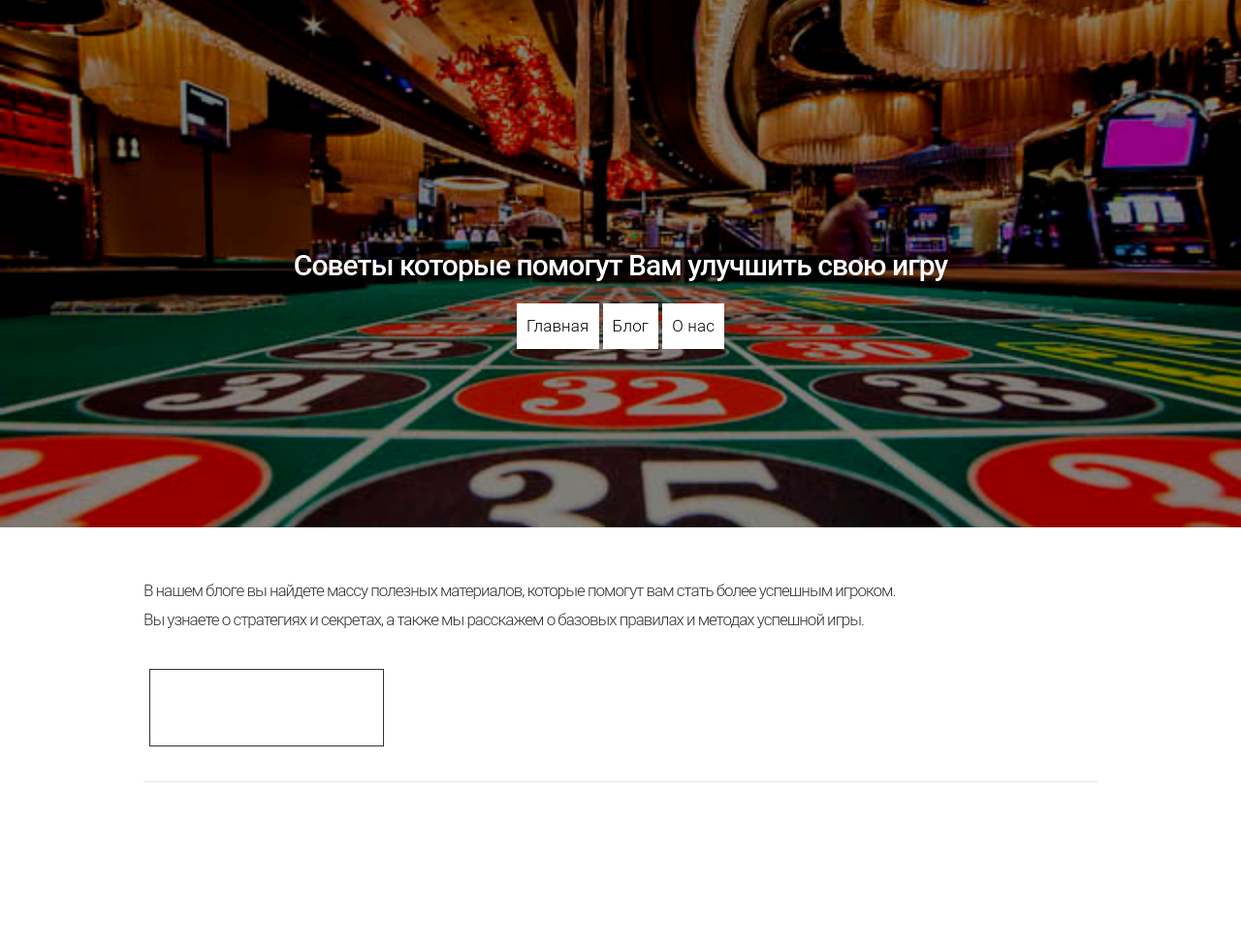
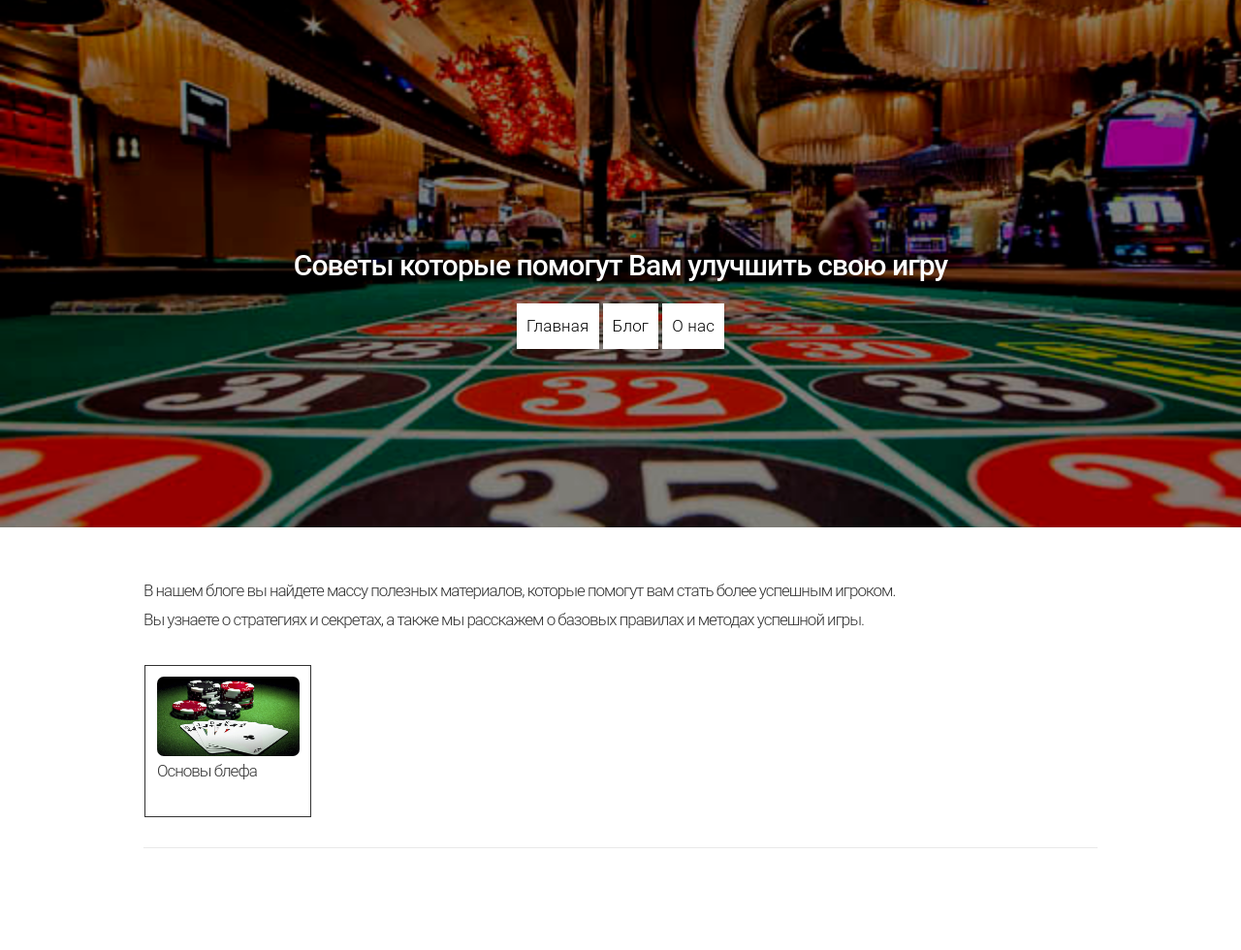
Before and after one commit to alisaklumakova/alisaklumakova.github.io, a Jekyll site: the page built from index.html, in a window 1280 px wide. Shown: the whole page at 97% size. Built offline with Jekyll 4.4.1, drawn with Linux system fonts in a browser that asks for light colours; nearby versions of some CDN libraries; before the commit the page ends 912 px from its top, so only the background shows below that.

Commit message:
Update default.html

```diff
--- a/_layouts/default.html
+++ b/_layouts/default.html
@@ -13,7 +13,7 @@
         <div class="cont-des"><h3>В нашем блоге вы найдете массу полезных материалов, которые помогут вам стать более успешным игроком. Вы узнаете о стратегиях и секретах, а также мы расскажем о базовых правилах и методах успешной игры.</h3>
 <div class="fetured">
   <div class="row">
-    <div class="post-1"><img src=""><h3></h3></div>
+    <a href="#"><div class="post-1"><img src="/imag/blef.jpg"><h3>Основы блефа</h3></div></a>
   </div>
 </div>
 
```
